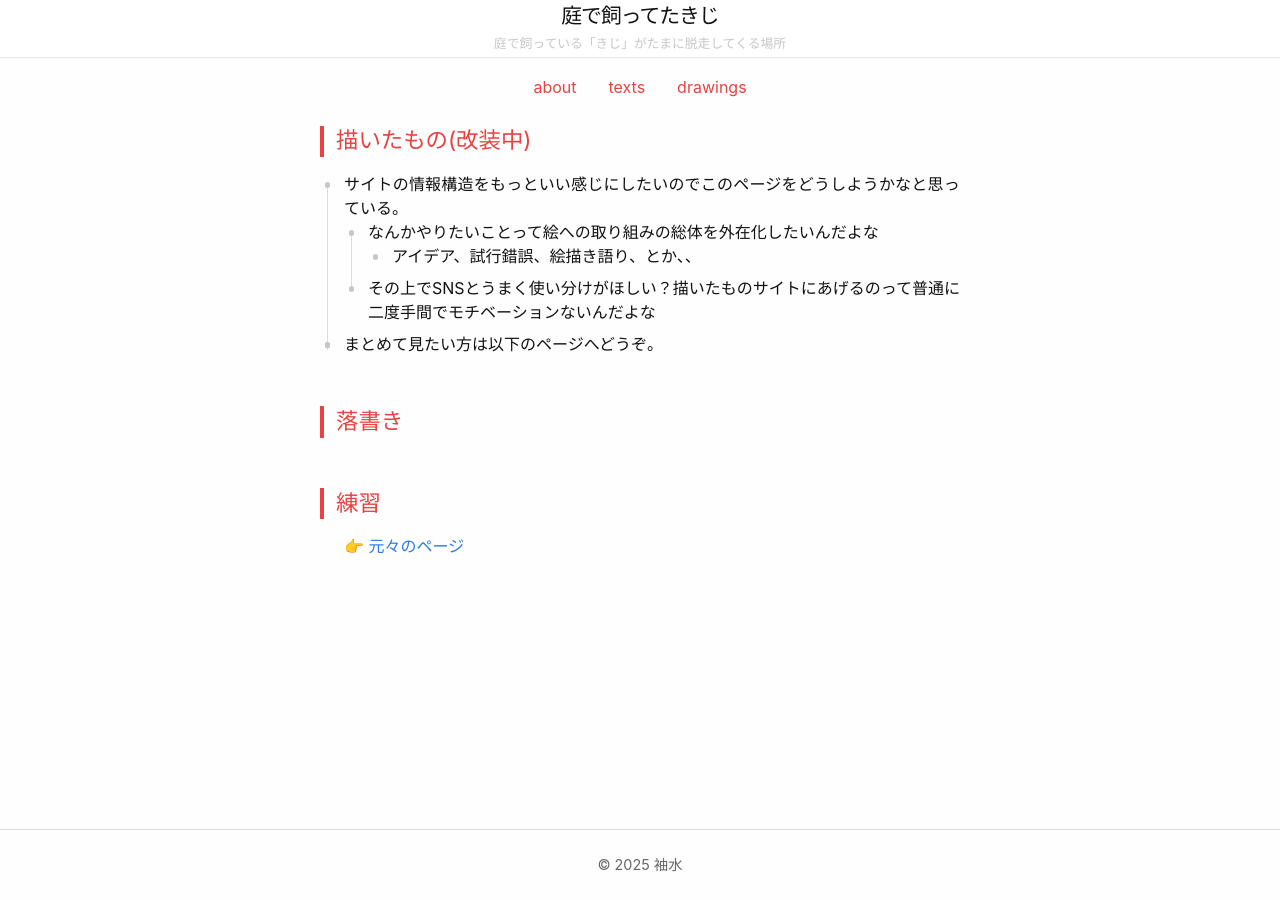
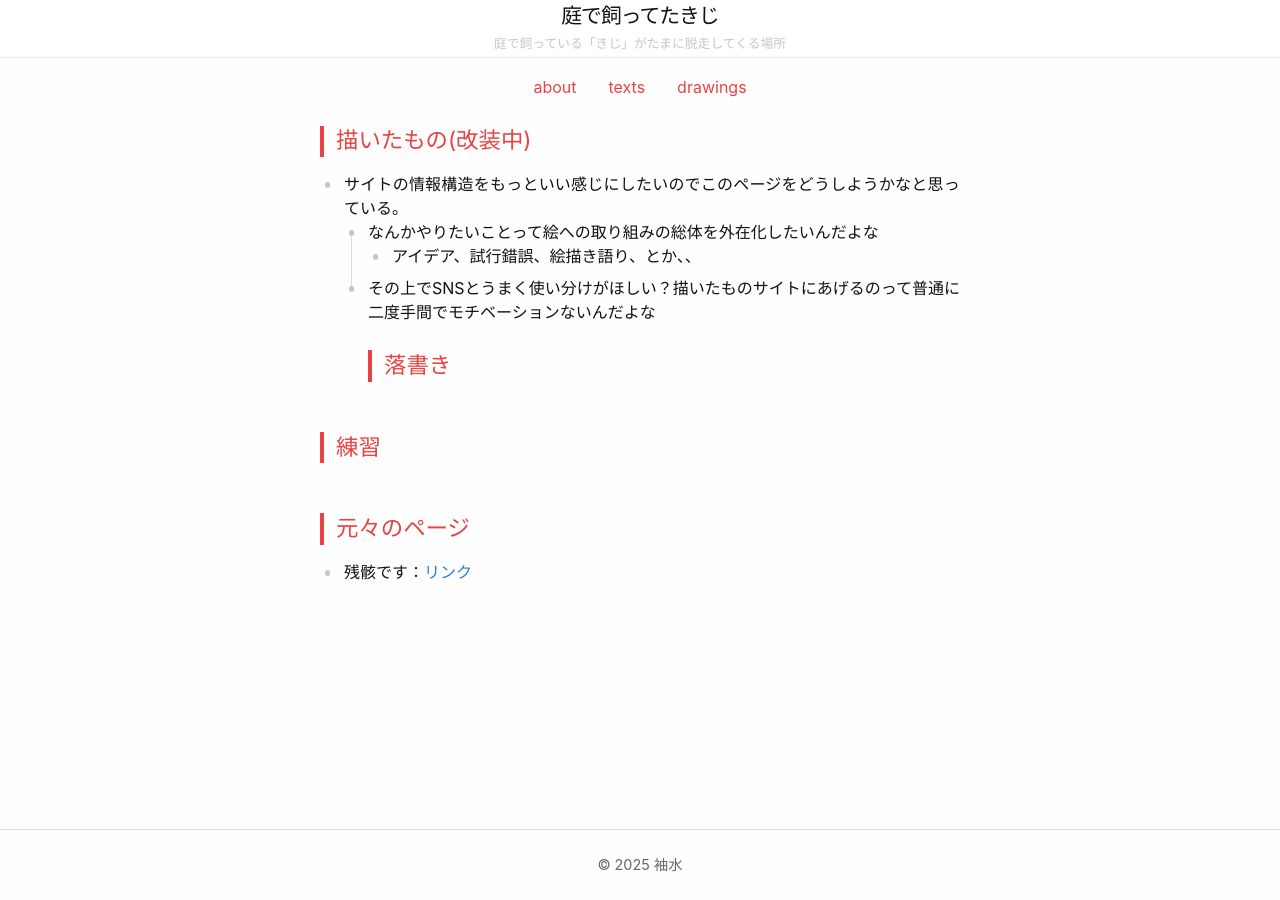
Before and after one commit to njargon/njargon.github.io, a Jekyll site: the page built from drawings.md, in a window 1280 px wide. Built offline with Jekyll 4.4.1, drawn with Linux system fonts in a browser that asks for light colours.

Commit message:
vault backup: 2025-08-27 16:51:49

```diff
--- a/drawings.md
+++ b/drawings.md
@@ -16,12 +16,11 @@ permalink: /drawings/
 	- なんかやりたいことって絵への取り組みの総体を外在化したいんだよな
 		- アイデア、試行錯誤、絵描き語り、とか、、
 	- その上でSNSとうまく使い分けがほしい？描いたものサイトにあげるのって普通に二度手間でモチベーションないんだよな
--
-- まとめて見たい方は以下のページへどうぞ。
-
-
 ## 落書き
 
 ## 練習
 
-👉 [元々のページ](https://njargon.github.io/drawings-gallery/)
+
+## 元々のページ
+
+ - 残骸です：[リンク](https://njargon.github.io/drawings-gallery/)
```
